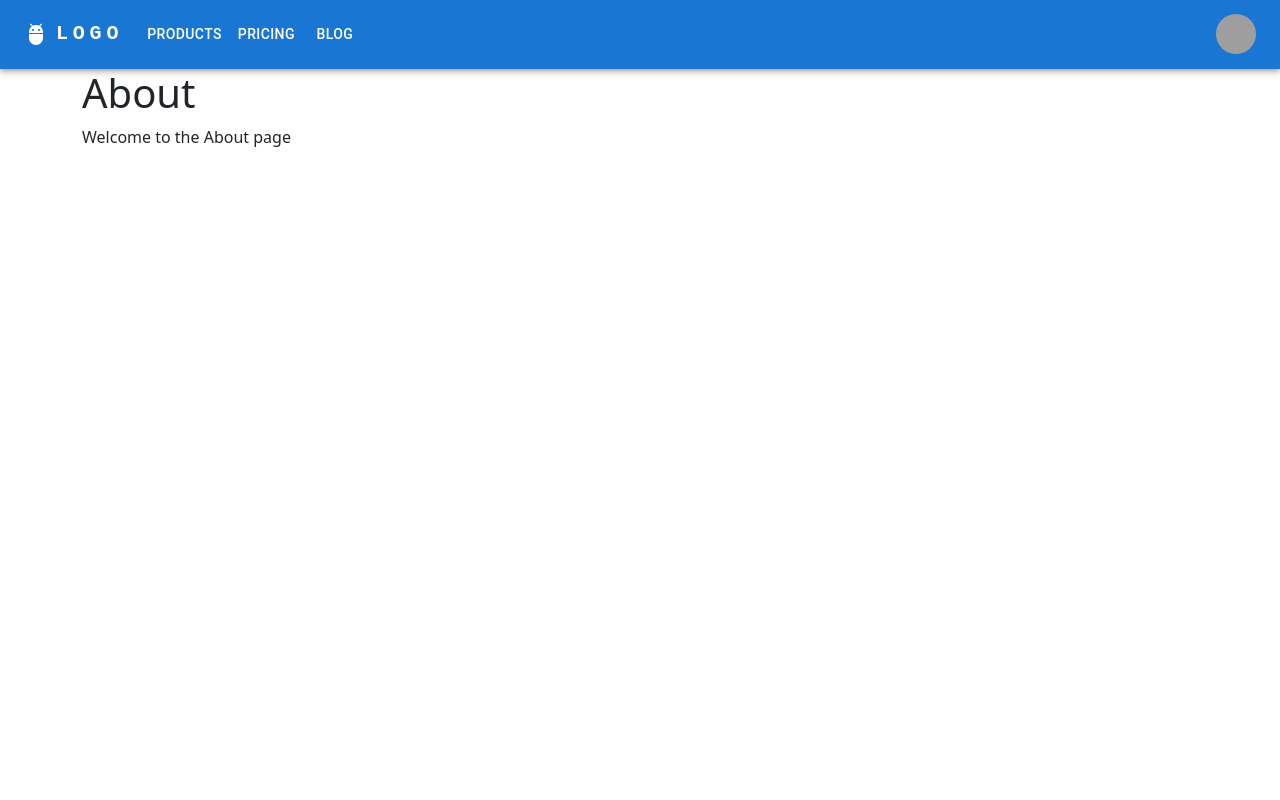
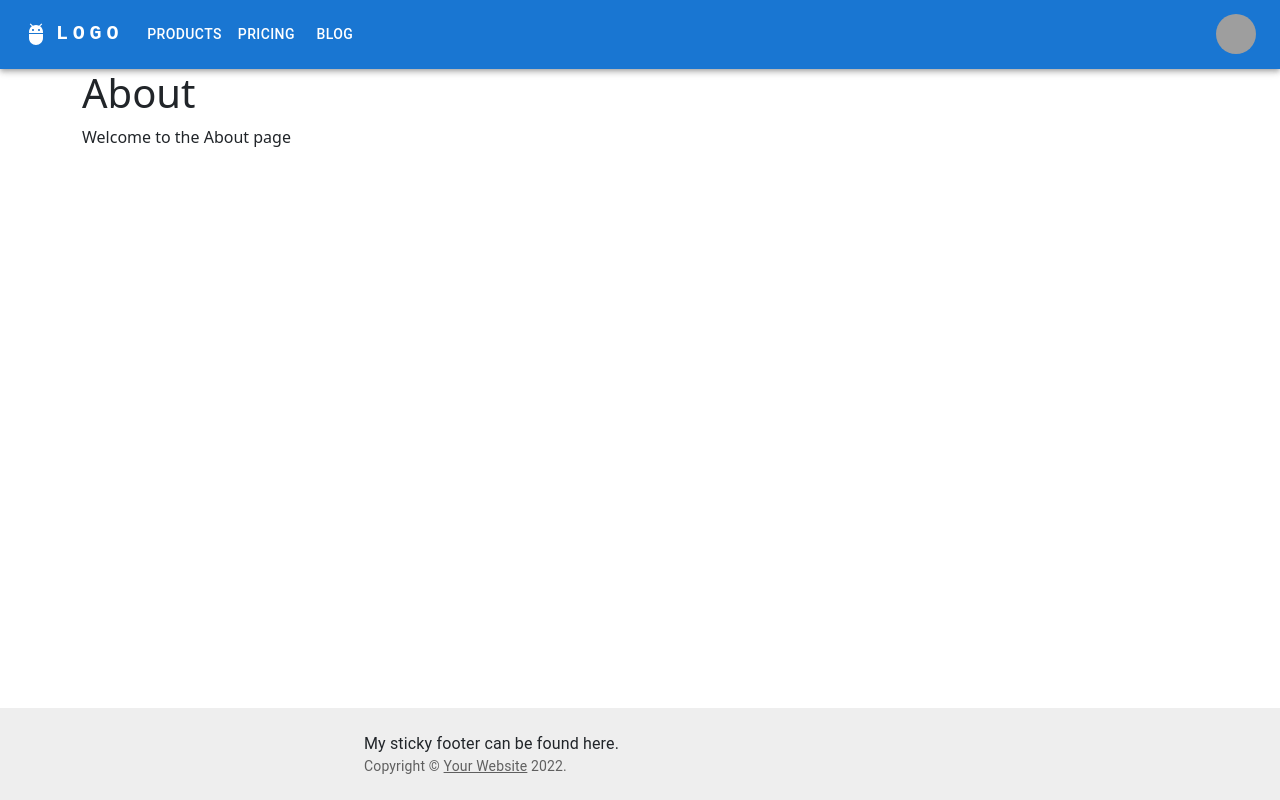
Before and after one commit to astrolabs-csds/-cscoding-OCTDEC2022_mod-7-8, a React (Create React App) app: page /about in a window 1280 px wide. Built offline with nearby package versions, Linux system fonts and the light colour scheme; grey boxes are pictures that could not be loaded.

Commit message:
Added Footer.

```diff
--- /dev/null
+++ b/src/Footer.js
@@ -0,0 +1,43 @@
+import * as React from 'react';
+import CssBaseline from '@mui/material/CssBaseline';
+import Box from '@mui/material/Box';
+import Typography from '@mui/material/Typography';
+import Container from '@mui/material/Container';
+import Link from '@mui/material/Link';
+
+function Copyright() {
+  return (
+    <Typography variant="body2" color="text.secondary">
+      {'Copyright © '}
+      <Link color="inherit" href="https://mui.com/">
+        Your Website
+      </Link>{' '}
+      {new Date().getFullYear()}
+      {'.'}
+    </Typography>
+  );
+}
+
+export default function Footer() {
+  return (
+    <Box
+      component="footer"
+      sx={{
+        py: 3,
+        px: 2,
+        mt: 'auto',
+        backgroundColor: (theme) =>
+          theme.palette.mode === 'light'
+            ? theme.palette.grey[200]
+            : theme.palette.grey[800],
+      }}
+    >
+      <Container maxWidth="sm">
+        <Typography variant="body1">
+          My sticky footer can be found here.
+        </Typography>
+        <Copyright />
+      </Container>
+    </Box>
+  );
+}
--- a/src/LayoutRoute.js
+++ b/src/LayoutRoute.js
@@ -1,14 +1,21 @@
 import React from 'react';
+import Box from '@mui/material/Box';
 import { Route } from 'react-router-dom';
 import ResponsiveAppBar from './ResponsiveAppBar';
+import Footer from './Footer';
 
 
 function LayoutRoute(props) {
     return (
-        <React.Fragment>
+        <Box sx={{
+            display: 'flex',
+            flexDirection: 'column',
+            minHeight: '100vh',
+          }}>
             <ResponsiveAppBar {...props}/>
             <Route path={props.path} exact={props.exact} component={props.component} />
-        </React.Fragment>
+            <Footer />
+        </Box>
     )
 }
 
```
